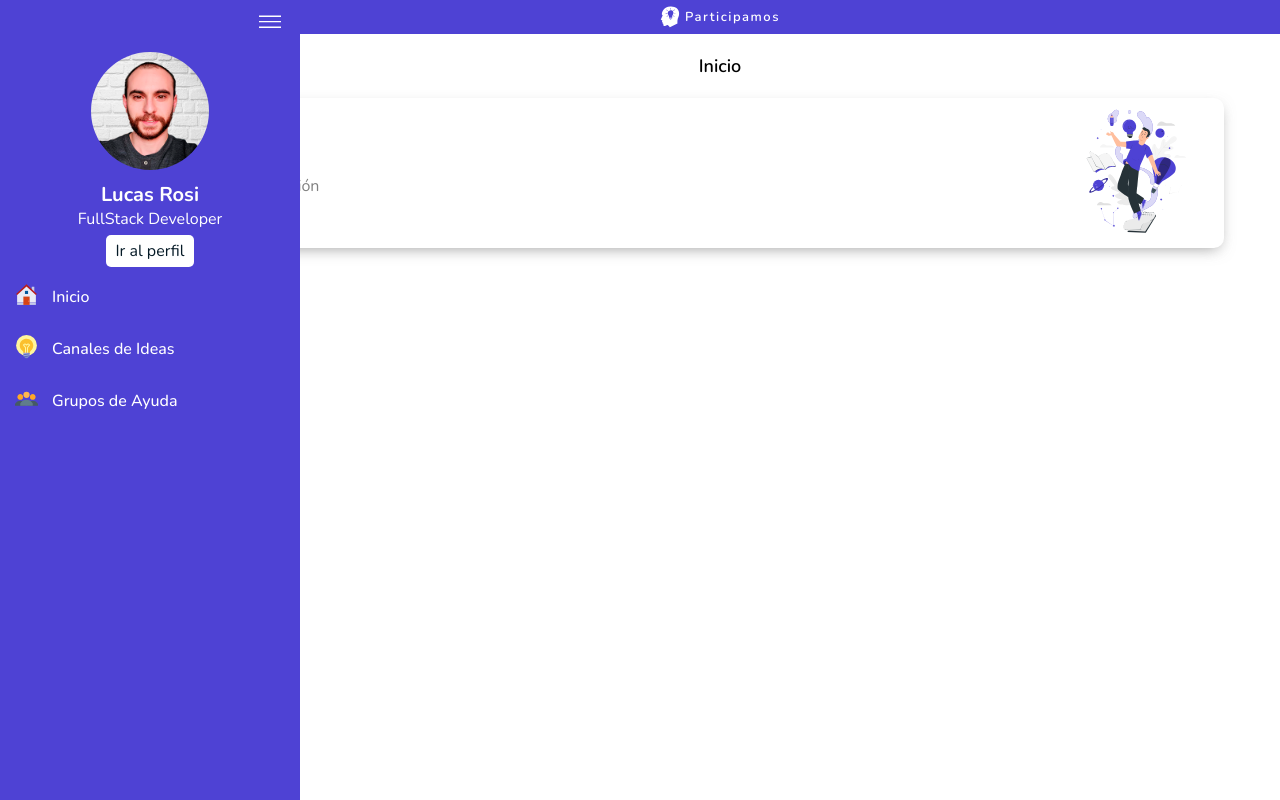
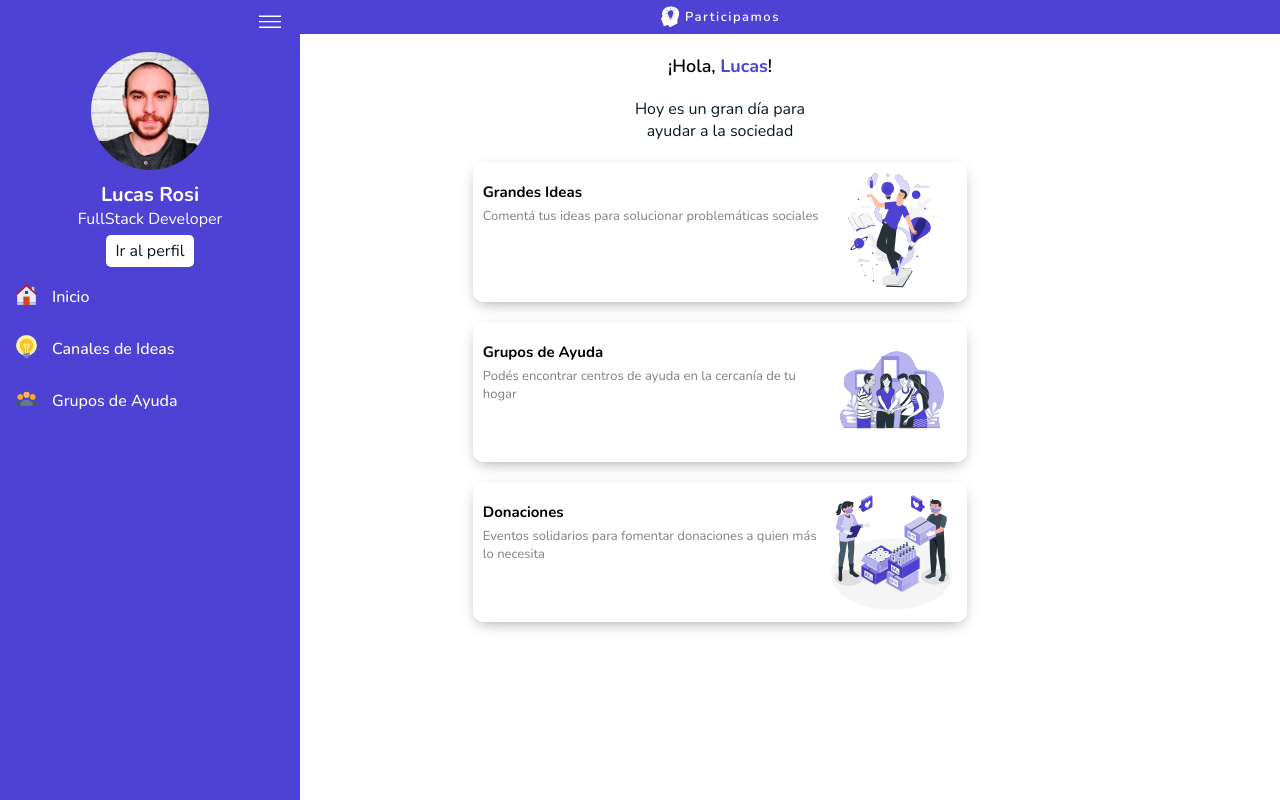
Before and after one commit to LGRosi/participamos-app, a React (Vite) app: page / in a window 1280 px wide. Built offline with nearby package versions, Linux system fonts and the light colour scheme; sample sign-in values are in the browser's storage.

Commit message:
Finalizacion de la primera etapa de la Home page

```diff
--- a/src/components/SideBarMenuItemsView.tsx
+++ b/src/components/SideBarMenuItemsView.tsx
@@ -29,7 +29,6 @@ function SideBarMenuItemsView({ item, isOpen }: SideBarMenuItemsViewProps) {
                     </div>
                 </nav>
             </NavLink>
-            { !isOpen ? <div className="tooltip">{item.label}</div> : '' }
         </div>
     );
 }
--- a/src/components/card.tsx
+++ b/src/components/card.tsx
@@ -3,11 +3,11 @@ import { Cards } from "../interfaces/cards.interfaces";
 function Card ({ title, description, img, width, alt }: Cards) {
     return(
         <div className="card-general-container">
-            <div className="info-container">
-                <h3>{title}</h3>
-                <p className="description">{description}</p>
+            <div className="info-card-container">
+                <h3 className="title-card">{title}</h3>
+                <p className="description-card">{description}</p>
             </div>
-            <div className="image-container">
+            <div className="image-card-container">
                 <img src={img} width={width} alt={alt} />
             </div>
         </div>
--- a/src/pages/HomePage.tsx
+++ b/src/pages/HomePage.tsx
@@ -1,17 +1,36 @@
 import Card from "../components/card";
 import iconCreativity from "../assets/svg/creativity.svg";
+import iconFourPeople from "../assets/svg/four-people.svg";
+import iconHumanitarianHelpOne from "../assets/svg/humanitarian-help-one.svg";
 
 function HomePage() {
     return(
         <section className="home-page-container">
-            <h2>Inicio</h2>
-            <Card
-                title="Titulo"
-                description="Descripción"
-                img={iconCreativity}
-                width={140}
-                alt="Creatividad"
-            />
+            <h2 className="initial-greeting">¡Hola, <span className="name">Lucas</span>!</h2>
+            <p className="sub-title">Hoy es un gran día para ayudar a la sociedad</p>
+            <div className="cards-container">
+                <Card
+                    title="Grandes Ideas"
+                    description="Comentá tus ideas para solucionar problemáticas sociales"
+                    img={iconCreativity}
+                    width={130}
+                    alt="Creatividad"
+                />
+                <Card
+                    title="Grupos de Ayuda"
+                    description="Podés encontrar centros de ayuda en la cercanía de tu hogar"
+                    img={iconFourPeople}
+                    width={130}
+                    alt="Creatividad"
+                />
+                <Card
+                    title="Donaciones"
+                    description="Eventos solidarios para fomentar donaciones a quien más lo necesita"
+                    img={iconHumanitarianHelpOne}
+                    width={130}
+                    alt="Creatividad"
+                />
+            </div>
         </section>
     )
 
--- a/src/scss/components/_card.scss
+++ b/src/scss/components/_card.scss
@@ -3,10 +3,23 @@
 
 .card-general-container {
     @include card(90%);
-    height: 150px;
+    height: 140px;
 
-    .description {
-        color: $grey;
-        font-size: 16px;
+    .info-card-container {
+        height: 100%;
+        padding-top: 20px;
+        display: flex;
+        flex-direction: column;
+        justify-content: flex-start;
+
+        .title-card {
+            font-size: 15px;
+            padding-bottom: 5px;
+        }
+
+        .description-card {
+            color: $grey;
+            font-size: 13px;
+        }
     }
 }
--- a/src/scss/components/_side-bar-menu-items-view.scss
+++ b/src/scss/components/_side-bar-menu-items-view.scss
@@ -50,17 +50,6 @@
             }
         }
     }
-
-    .tooltip {
-        position: absolute;
-        background-color: $black;
-        left: 70px;
-        padding: 10px;
-        border-radius: 4px;
-        text-transform: capitalize;
-        display: none;
-        text-align: center;
-    }
 }
 
 @keyframes tooltip {
--- a/src/scss/utilities/_mixins.scss
+++ b/src/scss/utilities/_mixins.scss
@@ -56,5 +56,5 @@
     display: flex;
     justify-content: space-between;
     align-items: center;
-    padding: 0px 20px;
+    padding: 0px 10px;
 }
--- a/src/scss/views/_home-page.scss
+++ b/src/scss/views/_home-page.scss
@@ -1,5 +1,33 @@
+@import "../themes/light";
+
 .home-page-container {
     display: flex;
     flex-direction: column;
     align-items: center;
+    overflow-y: scroll;
+    height: 90vh;
+
+    .initial-greeting {
+        width: 100%;
+
+        .name {
+            color: $color-primary;
+            font-weight: 700;
+        }
+    }
+
+    .sub-title {
+        text-align: center;
+        color: $black;
+        width: 200px;
+        margin-bottom: 20px;
+    }
+
+    .cards-container {
+        display: flex;
+        flex-direction: column;
+        align-items: center;
+        gap: 20px;
+        margin-bottom: 30px;
+    }
 }
```
Also changed, not shown: src/assets/svg/humanitarian-help-two.svg (deleted).
